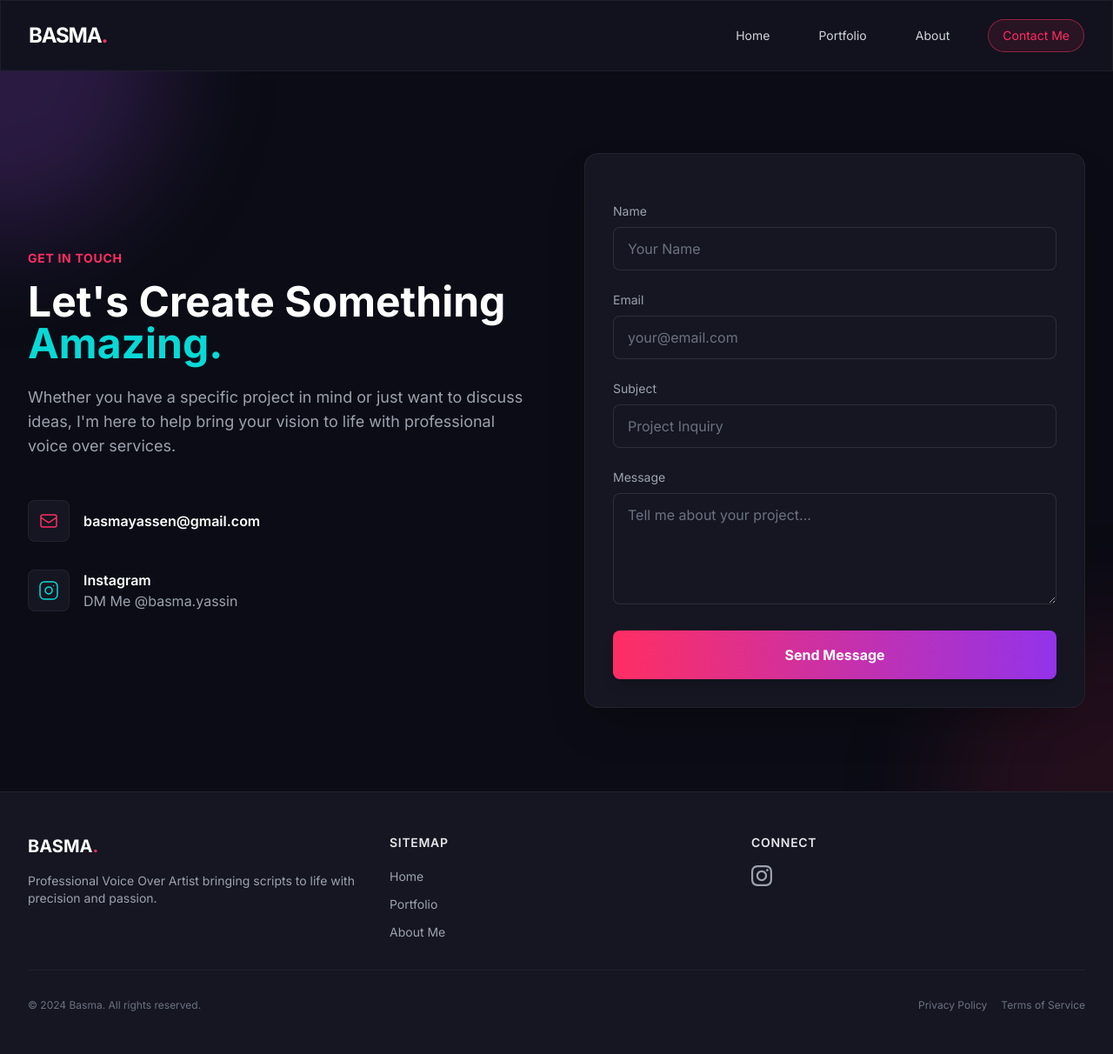
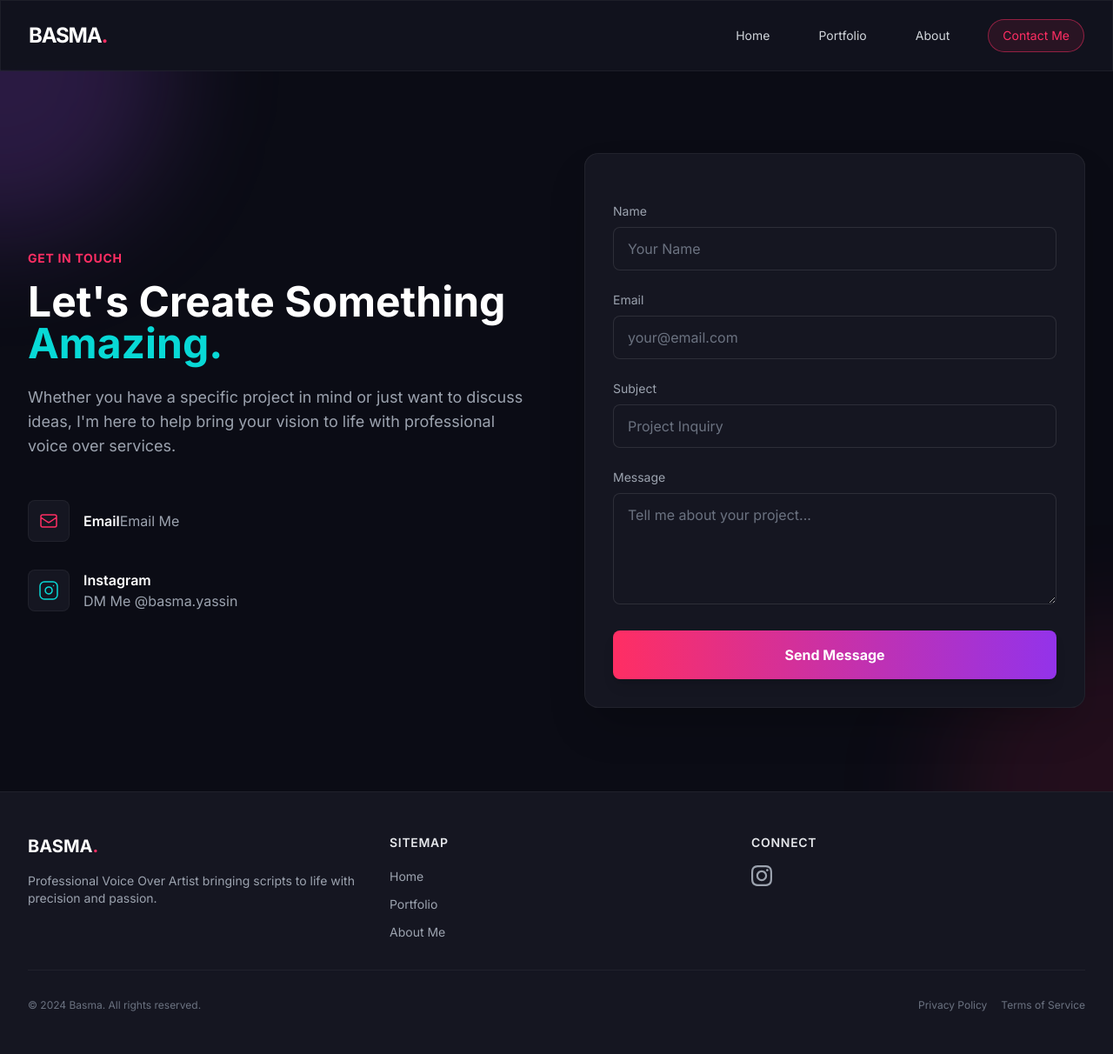
Before and after one commit to zmosama/voice-over-portfolio-template, a Django app: page /contact/ in a window 1280 px wide. Shown: the whole page at 87% size. Run offline with Django 5.2, Linux system fonts and the light colour scheme; some libraries are stand-ins or nearby versions.

Commit message:
Fix: Change email display text to Email Me

```diff
--- a/portfolio/templates/portfolio/contact.html
+++ b/portfolio/templates/portfolio/contact.html
@@ -35,8 +35,9 @@
                             </svg>
                         </div>
                         <div class="ml-4 flex items-center h-12">
+                            <h3 class="text-white font-semibold">Email</h3>
                             <a href="mailto:basmayassen@gmail.com"
-                                class="text-white font-semibold hover:text-neon-pink transition-colors">basmayassen@gmail.com</a>
+                                class="text-gray-400 hover:text-white transition-colors">Email Me</a>
                         </div>
                     </div>
                     <div class="flex items-start">
```
